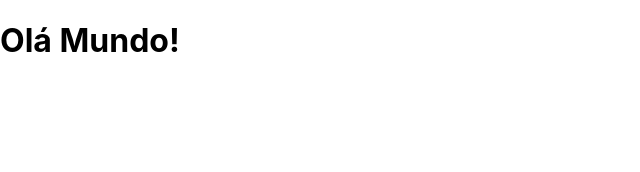
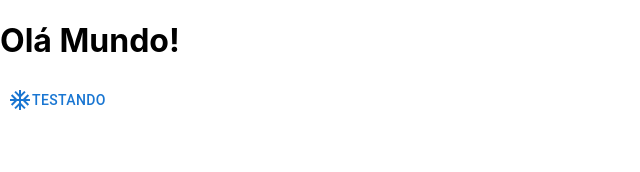
Before and after one commit to JPSS14/swgh-manager, a React (Create React App) app: page / in a window 1280 px wide. Shown: the top 172 px of the page, without its empty margins (0-640 px from the left). Built offline with nearby package versions, Linux system fonts and the light colour scheme.

Commit message:
Add material-ui v5

```diff
--- a/package.json
+++ b/package.json
@@ -3,6 +3,10 @@
   "version": "0.1.0",
   "private": true,
   "dependencies": {
+    "@emotion/react": "^11.7.0",
+    "@emotion/styled": "^11.6.0",
+    "@mui/icons-material": "^5.2.0",
+    "@mui/material": "^5.2.2",
     "@testing-library/jest-dom": "^5.11.4",
     "@testing-library/react": "^11.1.0",
     "@testing-library/user-event": "^12.1.10",
--- a/src/App.tsx
+++ b/src/App.tsx
@@ -1,7 +1,14 @@
+import { Button } from "@mui/material";
+import AcUnitIcon from '@mui/icons-material/AcUnit';
+
 export const App = () => {
   return (
     <div className="App">
       <h1>Olá Mundo!</h1>
+      <Button>
+        <AcUnitIcon/>
+        Testando
+      </Button>
     </div>
   );
 };
```
Also changed, not shown: 1 other file (tests, documents, lock files or other folders).
